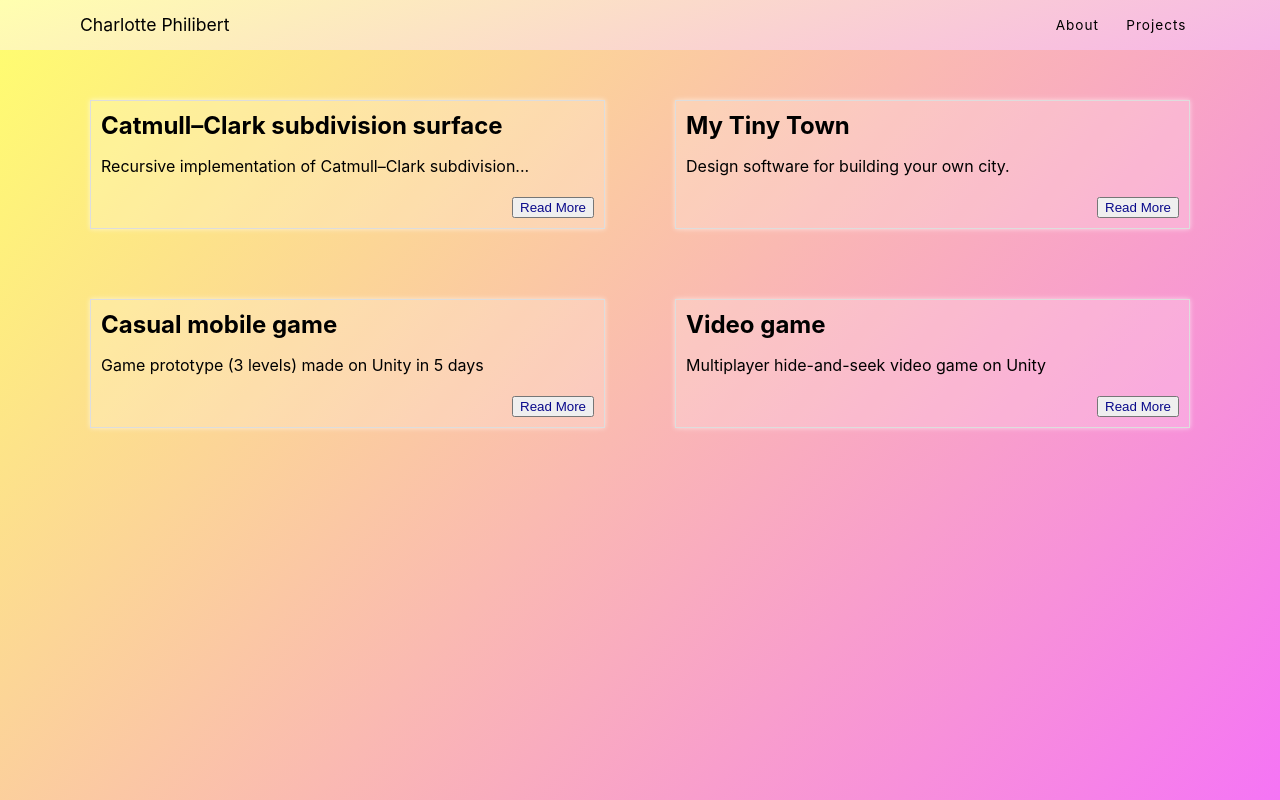
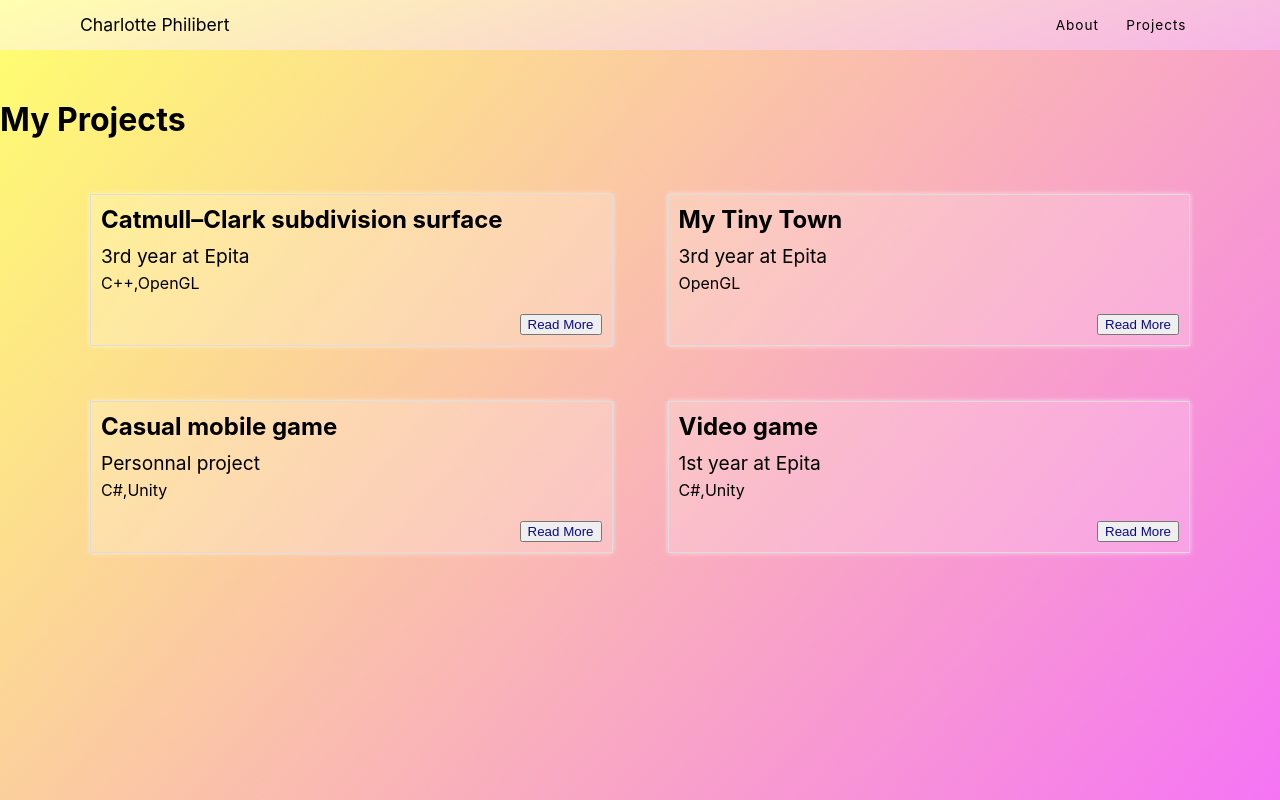
Before and after one commit to charlotte-pbt/portfolio, a SvelteKit app: page /projects in a window 1280 px wide. Built offline with nearby package versions, Linux system fonts and the light colour scheme.

Commit message:
add project extansion

```diff
--- a/src/routes/+page.svelte
+++ b/src/routes/+page.svelte
@@ -3,7 +3,7 @@
 </svelte:head>
 
 <script>
-  import Projects from './projects/projects.svelte';
+  import Projects_preview from './projects/projects_preview.svelte';
   import { base } from '$app/paths';
 </script>
 
@@ -34,7 +34,7 @@
  </div>
 
 
- <Projects/>
+ <Projects_preview/>
 
 
 
--- a/src/routes/projects/+page.svelte
+++ b/src/routes/projects/+page.svelte
@@ -4,8 +4,125 @@
 </svelte:head>
 
 <script>
-    import Projects from './projects.svelte';
+  import { projects } from './projects.js';
+  import { onMount } from 'svelte';
+  import { onDestroy } from 'svelte';
+
+  let projectsData = [];
+
+  onMount(() => {
+      projectsData = [...projects];
+
+  });
+
+  onDestroy(() => {
+     projects.forEach(p => {
+              p.visible = false;
+      });
+  });
+
+  function toggleExpand(project) {
+      projectsData.forEach(p => {
+          if (p.title != project.title)
+              p.visible = false;
+      });
+      project.visible = !project.visible;
+      projectsData = [...projectsData];
+}
+
 </script>
 
+<h1>My Projects</h1>
 
-<Projects/>
+<div class="container">
+  <div class="projects">
+      {#each Array(projectsData.length) as _, i}
+          {#if i % 2 === 0}
+              <div class="row">
+                  {#each Array(2) as _, j}
+                      <div class="post">
+                          <h2>{projectsData[i+j].title}</h2>
+                          <p style="font-size: 1.2em;">{projectsData[i+j].year}</p>
+                          <p>{projectsData[i+j].languages}</p>
+                          <p class="readmore">
+                              <button on:click={() => toggleExpand(projectsData[i+j])} style="color: rgb(10, 10, 139);">
+                                  {#if projectsData[i+j].visible}
+                                      Read Less
+                                  {:else}
+                                      Read More
+                                  {/if}
+                              </button>
+                          </p>
+                      </div>
+                  {/each}
+              </div>
+              {#if projectsData[i].visible}
+                  <div class="post-infos">
+                      <h2>{projectsData[i].title}</h2>
+                      <p>{projectsData[i].description}</p>
+                  </div>
+
+              {:else if projectsData[i+1].visible}
+                  <div class="post-infos">
+                      <h2>{projectsData[i+1].title}</h2>
+                      <p>{projectsData[i+1].description}</p>
+                  </div>
+              {/if}
+          {/if}
+      {/each}
+
+  </div>
+</div>
+
+
+<style>
+  .container {
+      max-width: 1100px;
+      margin: 50px auto;
+      background-color: transparent;
+
+  }
+  .projects {
+      margin: 0 auto;
+  }
+
+  .row {
+      display: grid;
+      grid-template-columns: 1fr 1fr;
+      grid-gap: 5%;
+      margin: 5% auto;
+  }
+
+  .post {
+      border: 1px solid #ddd;
+      background-color: rgba(255, 255, 255, 0.2);
+      padding: 10px;
+      box-shadow: 0 0 5px rgba(255, 255, 255, 0.6);
+      transition: all 0.3s;
+
+  }
+
+  .post-infos {
+      padding: 10px;
+  }
+
+  h2 {
+      margin: 0;
+      margin-bottom: 10px;
+  }
+
+  p {
+      margin: 0;
+      margin-bottom: 5px;
+  }
+
+  .readmore {
+      color: rgb(10, 10, 139);
+      text-align: right;
+      margin: 20px 0 0 0;
+  }
+
+  .readmore:hover {
+      color: green;
+  }
+</style>
--- a/src/routes/projects/projects.js
+++ b/src/routes/projects/projects.js
@@ -1,7 +1,7 @@
 export let projects = [
     {
         title: "Catmull–Clark subdivision surface",
-        year: '3',
+        year: "3rd year at Epita",
         description: "Recursive implementation of Catmull–Clark subdivision surface for image synthesis project.",
         languages: ["C++", "OpenGL"],
         visible: false,
@@ -9,7 +9,7 @@ export let projects = [
     },
     {
         title: "My Tiny Town",
-        year: '3',
+        year: "3rd year at Epita",
         description: "Design software for building your own city.",
         languages: ["OpenGL"],
         visible: false,
@@ -25,7 +25,7 @@ export let projects = [
     },
     {
         title: "Video game",
-        year: '1',
+        year: "1st year at Epita",
         description: "Multiplayer hide-and-seek video game on Unity",
         languages: ["C#", "Unity"],
         visible: false,
--- a/src/routes/projects/projects.svelte
+++ b/src/routes/projects/projects_preview.svelte
@@ -1,16 +1,8 @@
 <script>
     import { projects } from './projects.js';
     import { onMount } from 'svelte';
+    import { base } from '$app/paths';
 
-    let projectsData = [];
-
-    // Copiez les données importées dans une variable réactive
-    onMount(() => {
-        projectsData = [...projects];
-        projectsData.forEach(p => {
-                p.visible = false;
-        });
-    });
 
     function getsubString(str, len) {
         if (str.length > len)
@@ -25,28 +17,18 @@
         return str;
     };
 
-    function toggleExpand(project) {
-        projectsData.forEach(p => {
-            if (p.title != project.title)
-                p.visible = false;
-        });
-        project.visible = !project.visible;
-        projectsData = [...projectsData];
-  }
-
 </script>
 
 <div class="container">
     <div class="projects">
-        {#each projectsData as project, i}
-            <div class="post {project.visible ? 'expanded' : ''}">
+        {#each projects as project, i}
+            <div class="post">
                 <h2>{project.title}</h2>
                 <p>{getsubString(project.description, 60)}</p>
                 <p class="readmore">
-                    <!-- Utilisez un bouton pour Read More -->
-                    <button on:click={() => toggleExpand(project)} style="color: rgb(10, 10, 139);">
+                    <a href="{base}/projects" class="link" on:click={() => project.visible=true} style="color: rgb(10, 10, 139);">
                         Read More
-                    </button>
+                    </a>
                 </p>
             </div>
         {/each}
@@ -76,11 +58,6 @@
         transition: all 0.3s;
     }
 
-    .post.expanded
-    {
-        grid-column: span 2;
-    }
-
     h2 {
         margin: 0;
     }
```
